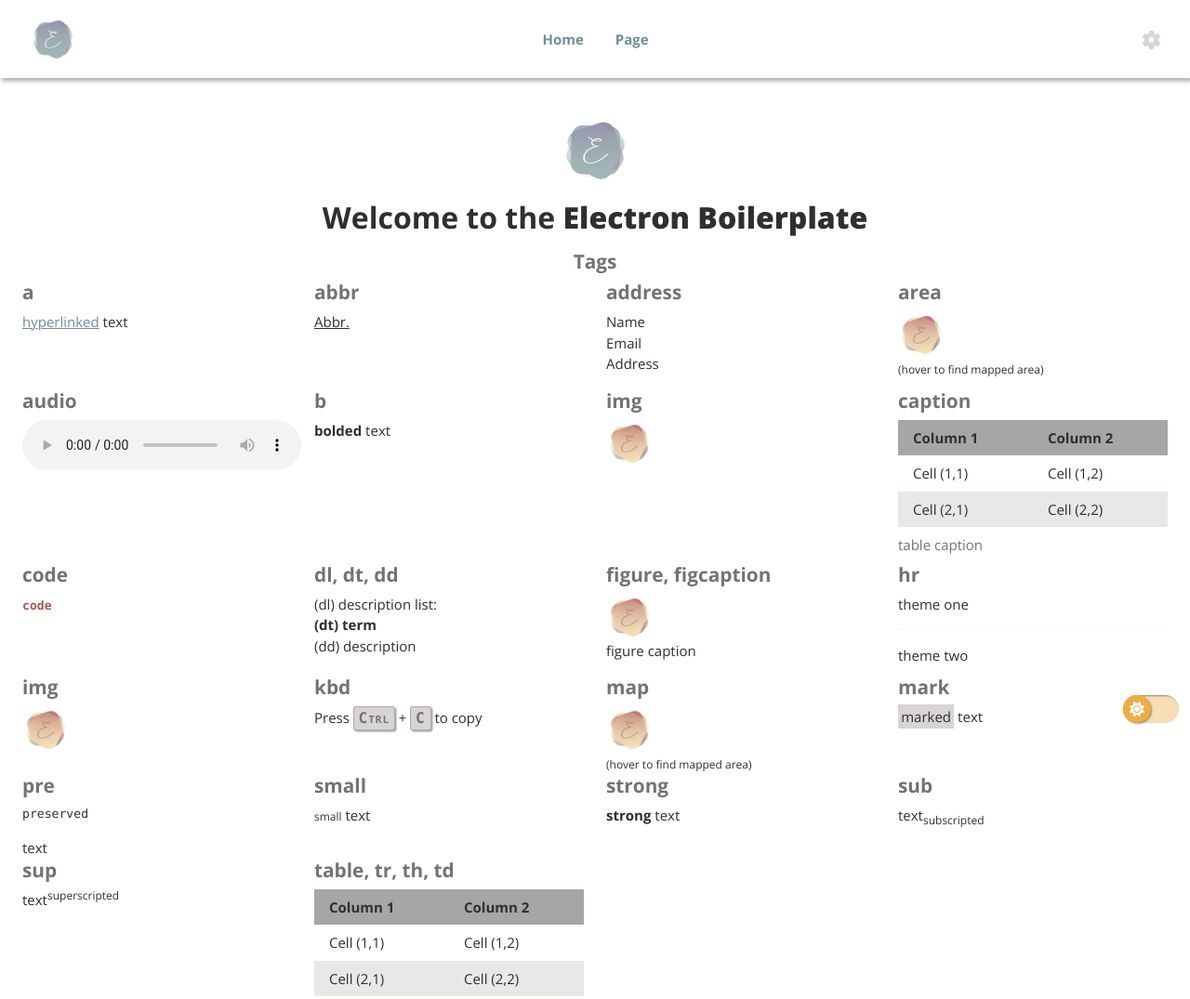
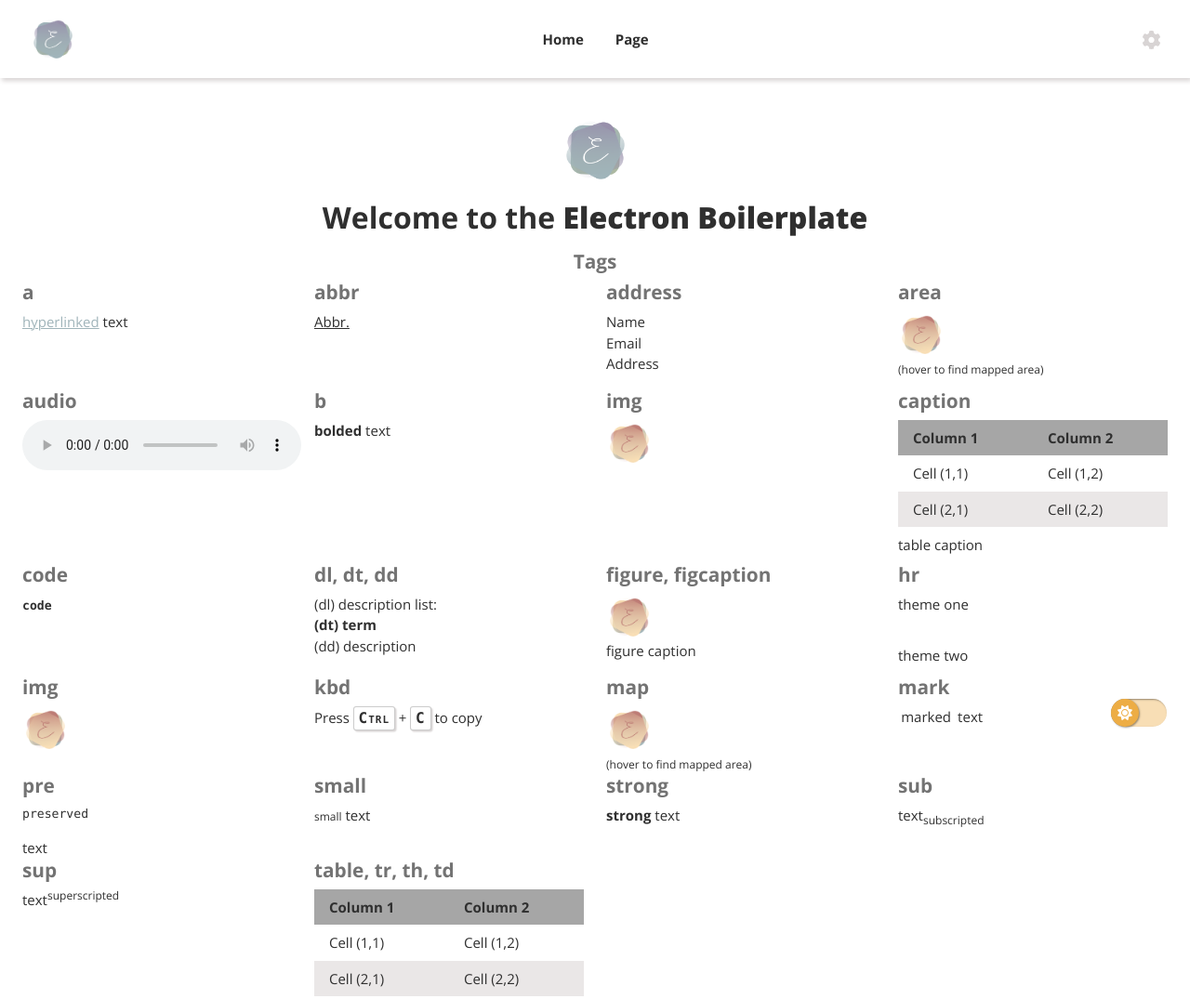
Before and after one commit to kgerot/basic-electron-boilerplate, an Electron app: page src/index.html in a window 1280 px wide. Shown: the whole page at 93% size. Drawn offline with Linux system fonts and the light colour scheme.

Commit message:
moved color names and added basic styles

```diff
--- a/src/style/main.css
+++ b/src/style/main.css
@@ -87,12 +87,12 @@
 
 /*
     GLOBAL COLORS
-    Primary Background:     --p-bk
+    Primary Background:     --bk
     Accent Background(s):   --a-bk-x
-    Primary Text:           --p-txt
+    Primary Text:           --txt
     Accent Text(s):         --a-txt-x
-    Offset Color:           --off
-    Shadow Color:           --shadow
+    bk-lightset Color:           --bk-light
+    bk-dark Color:           --bk-dark
     COLOR MODE FUNCTIONALITY
     Icon on Toggle:         --toggle-img
     Toggle Position:        --toggle-pos
@@ -100,22 +100,35 @@
     Toggle Switch Color:    --toggle-front
 */
 :root[mode="light"] {
-    --p-bk: var(--ghost);
-    --a-bk-r: var(--grapefruit);
-    --a-bk-y: var(--wheat);
-    --a-bk-g: var(--sage);
-    --a-bk-b: var(--glacier);
-    --a-bk-p: var(--wisteria);
-    --a-bk-k: var(--tin);
-    --p-txt: var(--void);
-    --a-txt-r: var(--redwood);
-    --a-txt-y: var(--marigold);
-    --a-txt-g: var(--pine);
-    --a-txt-b: var(--atlantic);
-    --a-txt-p: var(--plum);
-    --a-txt-k: var(--charcoal);
-    --shadow: var(--shark);
-    --off: var(--sheen);
+    --bk: var(--ghost);
+    --bk-light: var(--sheen);
+    --bk-dark: var(--tin);
+    --txt: var(--void);
+    --txt-dark: var(--black);
+    --txt-light: var(--smoke);
+    --r-100: var(--grapefruit);
+    --y-100: var(--wheat);
+    --g-100: var(--sage);
+    --b-100: var(--glacier);
+    --p-100: var(--seltzer);
+    --r-200: var(--rose);
+    --y-200: var(--goldenrod);
+    --g-200: var(--clover);
+    --b-200: var(--oxygen);
+    --p-200: var(--wisteria);
+    --r-300: var(--redwood);
+    --y-300: var(--marigold);
+    --g-300: var(--pine);
+    --b-300: var(--atlantic);
+    --p-300: var(--plum);
+    --k-100: var(--ghost);
+    --k-200: var(--sheen);
+    --k-300: var(--tin);
+    --k-400: var(--shark);
+    --k-500: var(--charcoal);
+    --k-600: var(--smoke);
+    --k-700: var(--void);
+    --k-800: var(--black);
     /* toggle */
     --toggle-back: var(--wheat);
     --toggle-front: var(--marigold);
@@ -125,27 +138,41 @@
     --tbl-head: var(--shark);
 }
 :root[mode="dark"] {
-    --p-bk: var(--void);
-    --a-bk-r: var(--redwood);
-    --a-bk-y: var(--marigold);
-    --a-bk-g: var(--pine);
-    --a-bk-b: var(--atlantic);
-    --a-bk-p: var(--plum);
-    --a-bk-k: var(--smoke);
-    --p-txt: var(--ghost);
-    --a-txt-r: var(--grapefruit);
-    --a-txt-y: var(--wheat);
-    --a-txt-g: var(--sage);
-    --a-txt-b: var(--glacier);
-    --a-txt-p: var(--wisteria);
-    --a-txt-k: var(--tin);
-    --shadow: var(--black);
-    --off: var(--smoke);
+    --txt: var(--ghost);
+    --txt-light: var(--sheen);
+    --txt-dark: var(--tin);
+    --bk: var(--void);
+    --bk-dark: var(--black);
+    --bk-light: var(--smoke);
+    --r-100: var(--redwood);
+    --y-100: var(--marigold);
+    --g-100: var(--pine);
+    --b-100: var(--atlantic);
+    --p-100: var(--plum);
+    --r-200: var(--rose);
+    --y-200: var(--goldenrod);
+    --g-200: var(--clover);
+    --b-200: var(--oxygen);
+    --p-200: var(--wisteria);
+    --r-300: var(--grapefruit);
+    --y-300: var(--wheat);
+    --g-400: var(--sage);
+    --b-500: var(--glacier);
+    --p-600: var(--seltzer);
+    --k-100: var(--tin);
+    --k-100: var(--black);
+    --k-200: var(--void);
+    --k-300: var(--smoke);
+    --k-400: var(--charcoal);
+    --k-500: var(--shark);
+    --k-600: var(--tin);
+    --k-700:var(--sheen);
+    --k-800: var(--ghost);
     /*toggle*/
     --toggle-back: var(--oxygen);
-    --toggle-front: var(--void);
+    --toggle-front: var(--smoke);
     --toggle-img: url('../img/moon-solid-atlantic.svg');
-    --toggle-pos: 2em;
+    --toggle-pos: 32px;
     /*tables*/
     --tbl-head: var(--black);
 }
@@ -226,8 +253,8 @@
 
 body {
     margin: 0;
-    background-color: var(--p-bk);
-    color: var(--p-txt);
+    background-color: var(--bk);
+    color: var(--txt);
     font-family: 'opensans', sans-serif;
     font-weight: 400;
     font-size: 15px;
@@ -239,15 +266,15 @@
 }
 
 h1, h3, h5, p {
-    color: var(--p-txt);
+    color: var(--txt);
 }
 h2, h4, h6 {
-    color: var(--a-txt-k);
+    color: var(--k-500);
 }
-h1, h2, h4, h6 {
+h1, h2, h4 {
     font-weight: 700;
 }
-h5, h3 {
+h5, h3, h6 {
     font-weight: 300;
 }
 h1 {
@@ -256,27 +283,28 @@
 h2, h3 {
     font-size: 1.3rem;
 }
-h4, h5 {
+h4, h5, h6 {
     font-size: 1rem;
-}
-h6 {
-    font-size: 0.75rem;
+    margin: 1px 1px 0 0;
 }
 
 a {
-    color: var(--a-txt-b);
+    color: var(--b-200);
     text-decoration: underline solid 1px;
     transition: 0.3s;
 }
 a:hover {
-    color: var(--a-txt-g);
+    color: var(--b-100);
 }
 a:visited {
-    color: var(--a-txt-p);
+    color: var(--b-300);
 }
 abbr[title] {
     text-decoration: underline solid 0.5px;
     transition: 0.2s;
+}
+audio::-webkit-media-controls-panel {
+    border:0;
 }
 b, strong {
     font-weight: bolder;
@@ -285,7 +313,30 @@
     color: var(--a-txt-k);
     margin: 1rem 0.5rem;
     padding-left: 1rem;
-    border-left: var(--a-bk-k) solid;
+    border-left: var(--k-100) solid;
+}
+button {
+    background-color: transparent;
+    border: 2px solid var(--txt);
+    color: var(--txt);
+    box-sizing: border-box;
+    cursor: pointer;
+    display: inline-block;
+    font-weight: 700;
+    outline: none;
+    padding: 1em 1.5em;
+    overflow: visible;
+    position: relative;
+    text-align: center;
+    text-decoration: none;
+    text-transform: none;
+    transition: all .3s ease-in-out;
+    user-select: none;
+}
+
+button:hover {
+    background-color: var(--k-400);
+    box-shadow: none;
 }
 caption {
     padding-top: 0.5rem;
@@ -300,7 +351,7 @@
 hr {
     margin: 1rem 0;
     color: inherit;
-    background-color: var(--a-bk-k);
+    background-color: var(--k-100);
     border: 0;
     transition: 0.3s;
 }
@@ -318,16 +369,16 @@
     letter-spacing: 1px;
     font-size: 1rem;
     color: var(--a-txt-k);
-    background-color: var(--a-bk-k);
-    box-shadow: 1.5px 1.5px 1.5px var(--shadow);
+    background-color: var(--k-100);
+    box-shadow: 1.5px 1.5px 1.5px var(--bk-dark);
     border-radius: 3px;
     border: rgb(0 0 0 / 20%) solid 0.5px;
     transition: .3s;
 }
 mark, .mark {
     padding: 0.2rem;
-    background-color: var(--a-bk-k);
-    color: var(--p-txt);
+    background-color: var(--k-100);
+    color: var(--txt);
     transition: 0.3s;
 }
 pre {
@@ -364,7 +415,7 @@
     background-color: var(--tbl-head);
 }
 tr:nth-child(even) {
-    background-color: var(--off);
+    background-color: var(--bk-light);
     transition: 0.2s;
 }
 td {
@@ -373,7 +424,7 @@
 
 /*** NAVBAR ***/
 .main-nav {
-    box-shadow: 2px 3px 5px var(--shadow);
+    box-shadow: 2px 3px 5px var(--bk-dark);
 }
 .nav-i {
     color: var(--a-txt-b);
```
